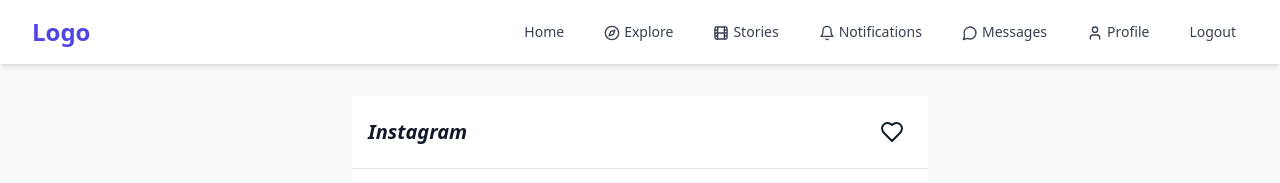
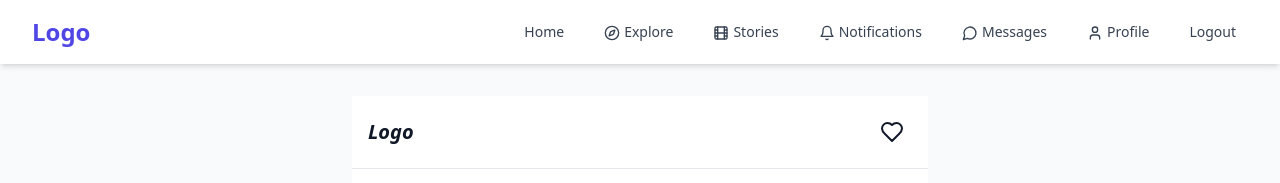
Before and after one commit to Bhuvaneshbe2/vibrant-minimalista, a React (Vite) app: page / in a window 1280 px wide. Shown: the top 183 px of the page. Built offline with nearby package versions, Linux system fonts and the light colour scheme; sample sign-in values are in the browser's storage.

Commit message:
Rename Instagram logo
Update the name of the Instagram logo in the application.

```diff
--- a/src/pages/Home.tsx
+++ b/src/pages/Home.tsx
@@ -30,7 +30,7 @@ const Home: React.FC = () => {
     <div className="max-w-xl mx-auto bg-white min-h-screen">
       {/* Top Navigation */}
       <div className="flex justify-between items-center p-4 border-b">
-        <h1 className="text-xl font-semibold italic">Instagram</h1>
+        <h1 className="text-xl font-semibold italic">Logo</h1>
         <div className="flex items-center space-x-4">
           <Button variant="ghost" size="icon">
             <Heart className="h-6 w-6" />
```
